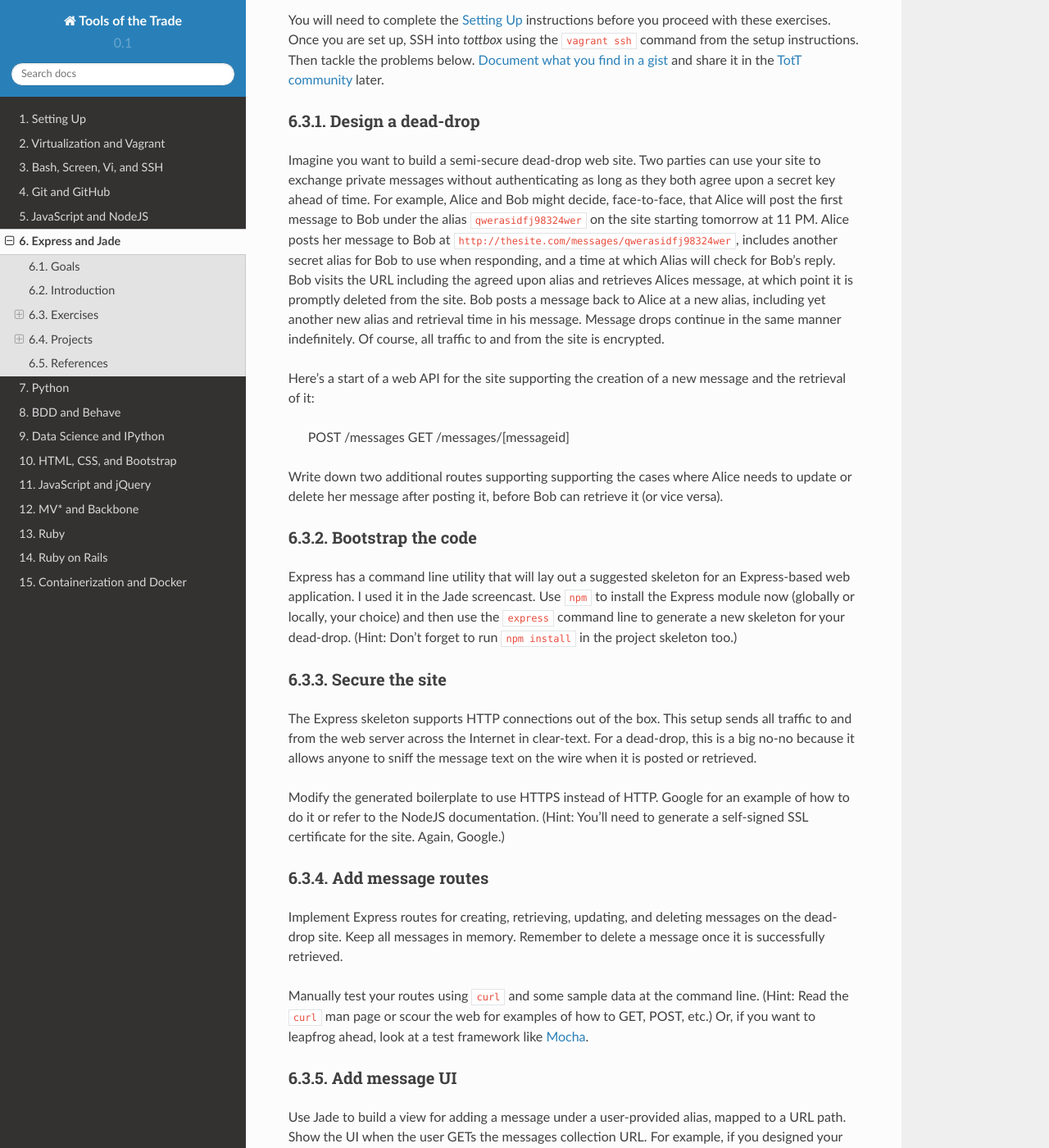
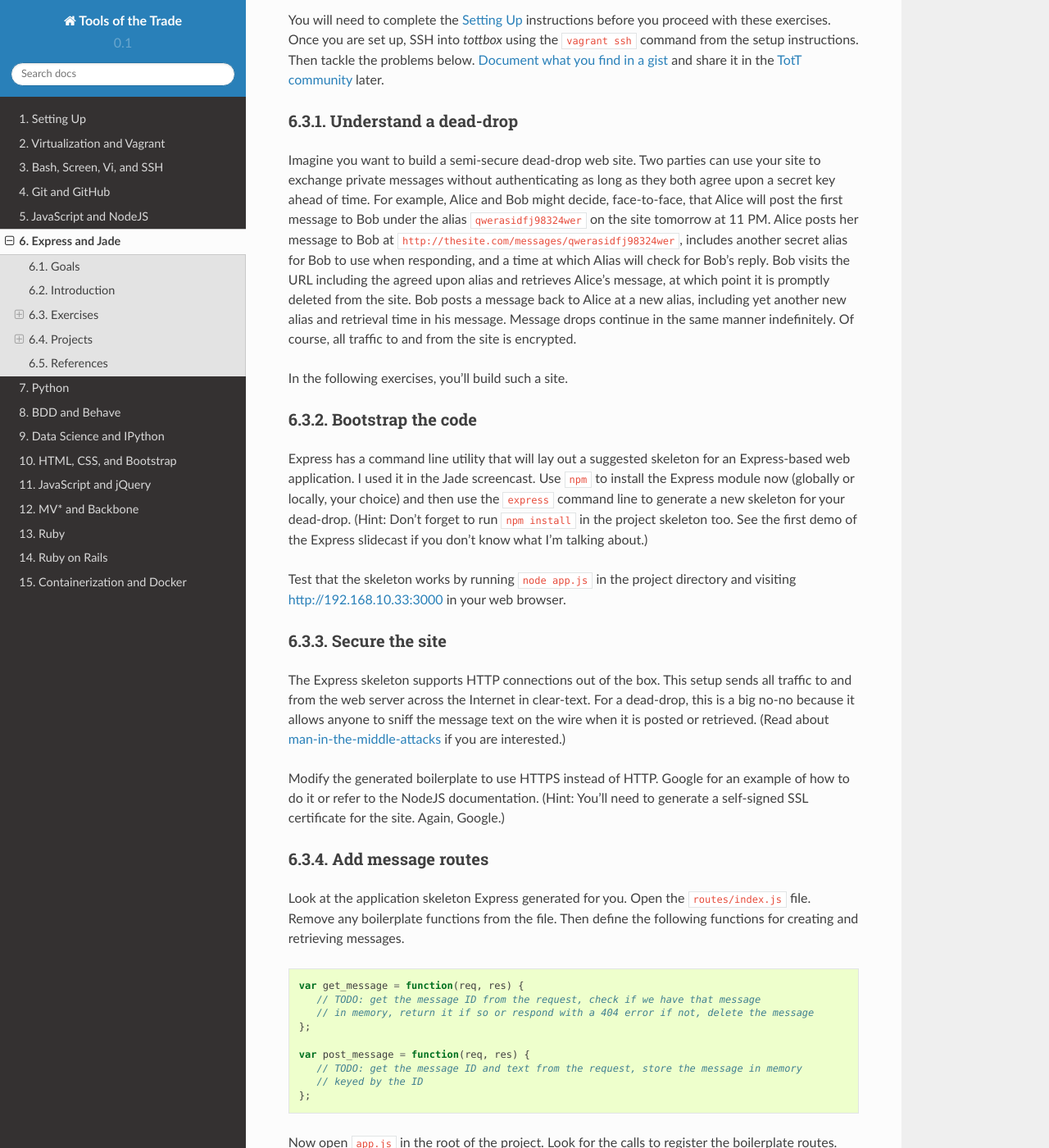
Before and after one commit to parente/tott, a Sphinx documentation site: the page built from doc/sessions/express.rst, in a window 1280 px wide and 1400 px high, scrolled down 1131 px. Shown: the whole window at 82% size. Built offline with Sphinx 7.4.7 and the Read the Docs theme 2.0.0, drawn with Linux system fonts in a browser that asks for light colours; some of the changed text lies outside the part shown.

Commit message:
More explicity steps for express

```diff
--- a/doc/sessions/express.rst
+++ b/doc/sessions/express.rst
@@ -40,41 +40,65 @@
 
 You will need to complete the :doc:`/setup` instructions before you proceed with these exercises. Once you are set up, SSH into *tottbox* using the ``vagrant ssh`` command from the setup instructions. Then tackle the problems below. `Document what you find in a gist <https://gist.github.com/>`_ and share it in the `TotT community`_ later.
 
-Design a dead-drop
-##################
+Understand a dead-drop
+######################
 
-Imagine you want to build a semi-secure dead-drop web site. Two parties can use your site to exchange private messages without authenticating as long as they both agree upon a secret key ahead of time. For example, Alice and Bob might decide, face-to-face, that Alice will post the first message to Bob under the alias ``qwerasidfj98324wer`` on the site starting tomorrow at 11 PM. Alice posts her message to Bob at ``http://thesite.com/messages/qwerasidfj98324wer``, includes another secret alias for Bob to use when responding, and a time at which Alias will check for Bob's reply. Bob visits the URL including the agreed upon alias and retrieves Alices message, at which point it is promptly deleted from the site. Bob posts a message back to Alice at a new alias, including yet another new alias and retrieval time in his message. Message drops continue in the same manner indefinitely. Of course, all traffic to and from the site is encrypted.
+Imagine you want to build a semi-secure dead-drop web site. Two parties can use your site to exchange private messages without authenticating as long as they both agree upon a secret key ahead of time. For example, Alice and Bob might decide, face-to-face, that Alice will post the first message to Bob under the alias ``qwerasidfj98324wer`` on the site tomorrow at 11 PM. Alice posts her message to Bob at ``http://thesite.com/messages/qwerasidfj98324wer``, includes another secret alias for Bob to use when responding, and a time at which Alias will check for Bob's reply. Bob visits the URL including the agreed upon alias and retrieves Alice's message, at which point it is promptly deleted from the site. Bob posts a message back to Alice at a new alias, including yet another new alias and retrieval time in his message. Message drops continue in the same manner indefinitely. Of course, all traffic to and from the site is encrypted.
 
-Here's a start of a web API for the site supporting the creation of a new message and the retrieval of it:
-
-    POST /messages
-    GET /messages/[messageid]
-
-Write down two additional routes supporting supporting the cases where Alice needs to update or delete her message after posting it, before Bob can retrieve it (or vice versa).
+In the following exercises, you'll build such a site.
 
 Bootstrap the code
 ##################
 
-Express has a command line utility that will lay out a suggested skeleton for an Express-based web application. I used it in the Jade screencast. Use ``npm`` to install the Express module now (globally or locally, your choice) and then use the ``express`` command line to generate a new skeleton for your dead-drop. (Hint: Don't forget to run ``npm install`` in the project skeleton too.)
+Express has a command line utility that will lay out a suggested skeleton for an Express-based web application. I used it in the Jade screencast. Use ``npm`` to install the Express module now (globally or locally, your choice) and then use the ``express`` command line to generate a new skeleton for your dead-drop. (Hint: Don't forget to run ``npm install`` in the project skeleton too. See the first demo of the Express slidecast if you don't know what I'm talking about.)
+
+Test that the skeleton works by running ``node app.js`` in the project directory and visiting http://192.168.10.33:3000 in your web browser.
 
 Secure the site
 ###############
 
-The Express skeleton supports HTTP connections out of the box. This setup sends all traffic to and from the web server across the Internet in clear-text. For a dead-drop, this is a big no-no because it allows anyone to sniff the message text on the wire when it is posted or retrieved.
+The Express skeleton supports HTTP connections out of the box. This setup sends all traffic to and from the web server across the Internet in clear-text. For a dead-drop, this is a big no-no because it allows anyone to sniff the message text on the wire when it is posted or retrieved. (Read about `man-in-the-middle-attacks <http://en.wikipedia.org/wiki/Man-in-the-middle_attack>`_ if you are interested.)
 
 Modify the generated boilerplate to use HTTPS instead of HTTP. Google for an example of how to do it or refer to the NodeJS documentation. (Hint: You'll need to generate a self-signed SSL certificate for the site. Again, Google.)
 
 Add message routes
 ##################
 
-Implement Express routes for creating, retrieving, updating, and deleting messages on the dead-drop site. Keep all messages in memory. Remember to delete a message once it is successfully retrieved.
+Look at the application skeleton Express generated for you. Open the ``routes/index.js`` file. Remove any boilerplate functions from the file. Then define the following functions for creating and retrieving messages.
 
-Manually test your routes using ``curl`` and some sample data at the command line. (Hint: Read the ``curl`` man page or scour the web for examples of how to GET, POST, etc.) Or, if you want to leapfrog ahead, look at a test framework like Mocha_.
+.. code-block:: javascript
+
+   var get_message = function(req, res) {
+      // TODO: get the message ID from the request, check if we have that message
+      // in memory, return it if so or respond with a 404 error if not, delete the message
+   };
+
+   var post_message = function(req, res) {
+      // TODO: get the message ID and text from the request, store the message in memory
+      // keyed by the ID
+   };
+
+Now open ``app.js`` in the root of the project. Look for the calls to register the boilerplate routes. Remove them and register your new functions like so.
+
+.. code-block:: javascript
+
+   app.get('/messages/:id', routes.get_message);
+   app.post('/messages/:id', routes.post_message);
+
+Now implement the ``get_message`` and ``post_message`` functions as described in the comments. Manually test your POST route using ``curl`` and some sample data at the command line. For example, to test posting a new message:
+
+.. code-block:: bash
+
+   curl -X POST --data-urlencode "message=the cheese flies at midnight; next @12 pm tmw under code 123dfjer3" https://192.168.33.10:3000/messages/qwerasidfj98324wer
+
+Manually test your GET route by visiting https://192.168.33.10:3000/messages/qwerasidfj98324wer in your browser, replacing the last part of the URL with the message ID to retrieve.
+
+Remember to restart your Express application when you make changes to it. (Hint: Google for ways to automate the restart if it gets tedious.)
 
 Add message UI
 ##############
 
-Use Jade to build a view for adding a message under a user-provided alias, mapped to a URL path. Show the UI when the user GETs the messages collection URL. For example, if you designed your REST API around ``/messages/*``, you should render the view for adding a message when the user's browser visits ``/messages``. Use Jade to build a template to render the message in a structured manner.
+Posting messages using ``curl`` works, but we can do better. Use Jade to build a view for adding a message under a user-provided alias, mapped to a URL path. Show the UI when the user GETs the messages collection URL. In other words, add another function to ``routes/index.js`` called ``get_message_form`` and have it render your Jade view. Register this function in ``app.js`` as ``app.get('/messages', routes.get_message_form);``.
 
 Add stats middleware
 ####################
```
